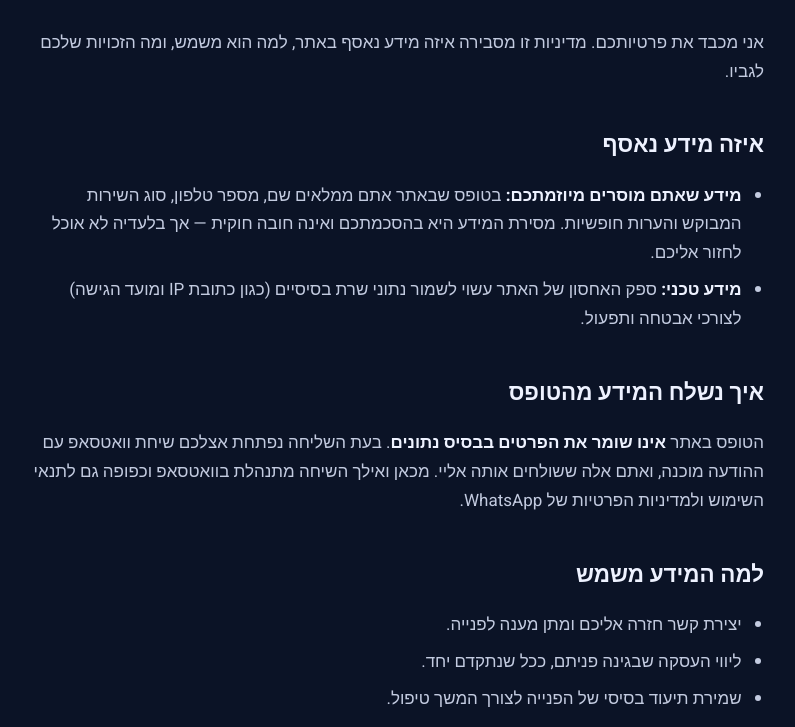
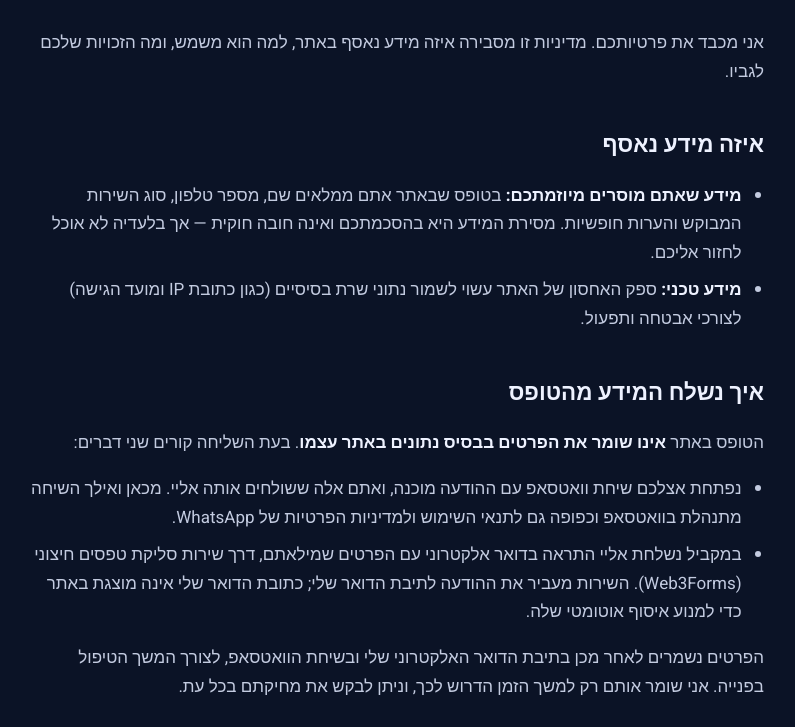
Before and after one commit to YradenShua7/AdvisorCar, a website: page privacy.html in a window 1280 px wide. Shown: the part 222-949 px from the top of the page, without its empty margins (246-1041 px from the left). Drawn offline with Linux system fonts and the light colour scheme.

Commit message:
add favicon, whatsapp number, network section, email notification hook

```diff
--- a/privacy.html
+++ b/privacy.html
@@ -6,6 +6,9 @@
 <title>מדיניות פרטיות | אור זגורי</title>
 <meta name="description" content="מדיניות הפרטיות של אתר אור זגורי — איזה מידע נאסף, למה הוא משמש וכיצד ניתן לבקש את מחיקתו."/>
 <meta name="theme-color" content="#0b1326"/>
+<link rel="icon" href="favicon.svg" type="image/svg+xml"/>
+<link rel="icon" href="favicon-32.png" sizes="32x32" type="image/png"/>
+<link rel="apple-touch-icon" href="apple-touch-icon.png"/>
 <link rel="preconnect" href="https://fonts.googleapis.com"/>
 <link rel="preconnect" href="https://fonts.gstatic.com" crossorigin/>
 <link href="https://fonts.googleapis.com/css2?family=Heebo:wght@400;500;700;900&display=swap" rel="stylesheet"/>
@@ -54,9 +57,23 @@
 
 <h2>איך נשלח המידע מהטופס</h2>
 <p>
-  הטופס באתר <strong>אינו שומר את הפרטים בבסיס נתונים</strong>. בעת השליחה נפתחת אצלכם
-  שיחת וואטסאפ עם ההודעה מוכנה, ואתם אלה ששולחים אותה אליי. מכאן ואילך השיחה מתנהלת
-  בוואטסאפ וכפופה גם לתנאי השימוש ולמדיניות הפרטיות של WhatsApp.
+  הטופס באתר <strong>אינו שומר את הפרטים בבסיס נתונים באתר עצמו</strong>. בעת השליחה
+  קורים שני דברים:
+</p>
+<ul>
+  <li>
+    נפתחת אצלכם שיחת וואטסאפ עם ההודעה מוכנה, ואתם אלה ששולחים אותה אליי. מכאן ואילך
+    השיחה מתנהלת בוואטסאפ וכפופה גם לתנאי השימוש ולמדיניות הפרטיות של WhatsApp.
+  </li>
+  <li>
+    במקביל נשלחת אליי התראה בדואר אלקטרוני עם הפרטים שמילאתם, דרך שירות סליקת טפסים
+    חיצוני (Web3Forms). השירות מעביר את ההודעה לתיבת הדואר שלי; כתובת הדואר שלי אינה
+    מוצגת באתר כדי למנוע איסוף אוטומטי שלה.
+  </li>
+</ul>
+<p>
+  הפרטים נשמרים לאחר מכן בתיבת הדואר האלקטרוני שלי ובשיחת הוואטסאפ, לצורך המשך הטיפול
+  בפנייה. אני שומר אותם רק למשך הזמן הדרוש לכך, וניתן לבקש את מחיקתם בכל עת.
 </p>
 
 <h2>למה המידע משמש</h2>
@@ -98,9 +115,10 @@
 </p>
 
 <h2>יצירת קשר בנושא פרטיות</h2>
-<!-- TODO(אור): להשלים דרכי התקשרות -->
 <p>
-  בכל שאלה או בקשה בנוגע למידע שלכם: אור זגורי — דואר אלקטרוני [להשלמה], טלפון [להשלמה].
+  בכל שאלה או בקשה בנוגע למידע שלכם: אור זגורי — דואר אלקטרוני
+  <a href="mailto:Orzaguri1996@gmail.com">Orzaguri1996@gmail.com</a>, טלפון
+  <a dir="ltr" href="tel:+972549459472">054-9459472</a>.
 </p>
 
 <h2>שינויים במדיניות</h2>
```
